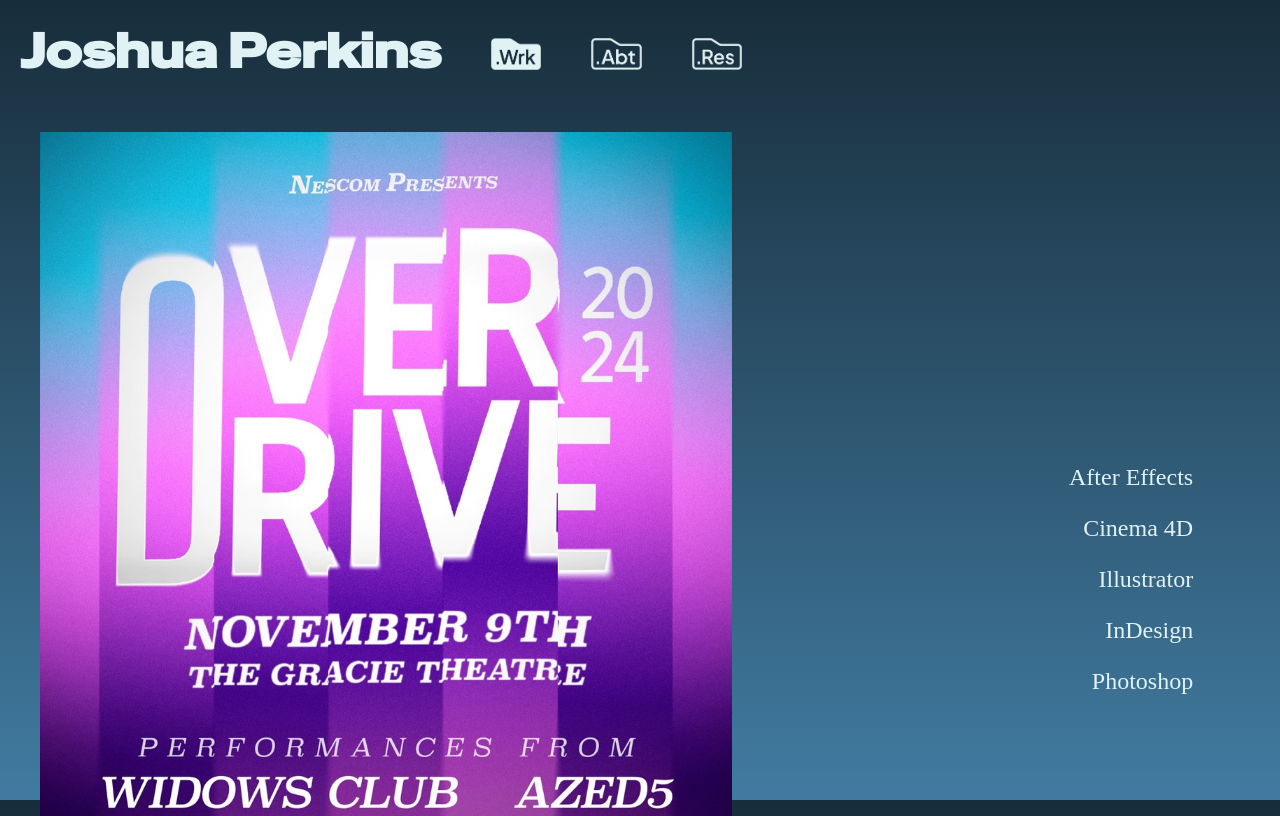
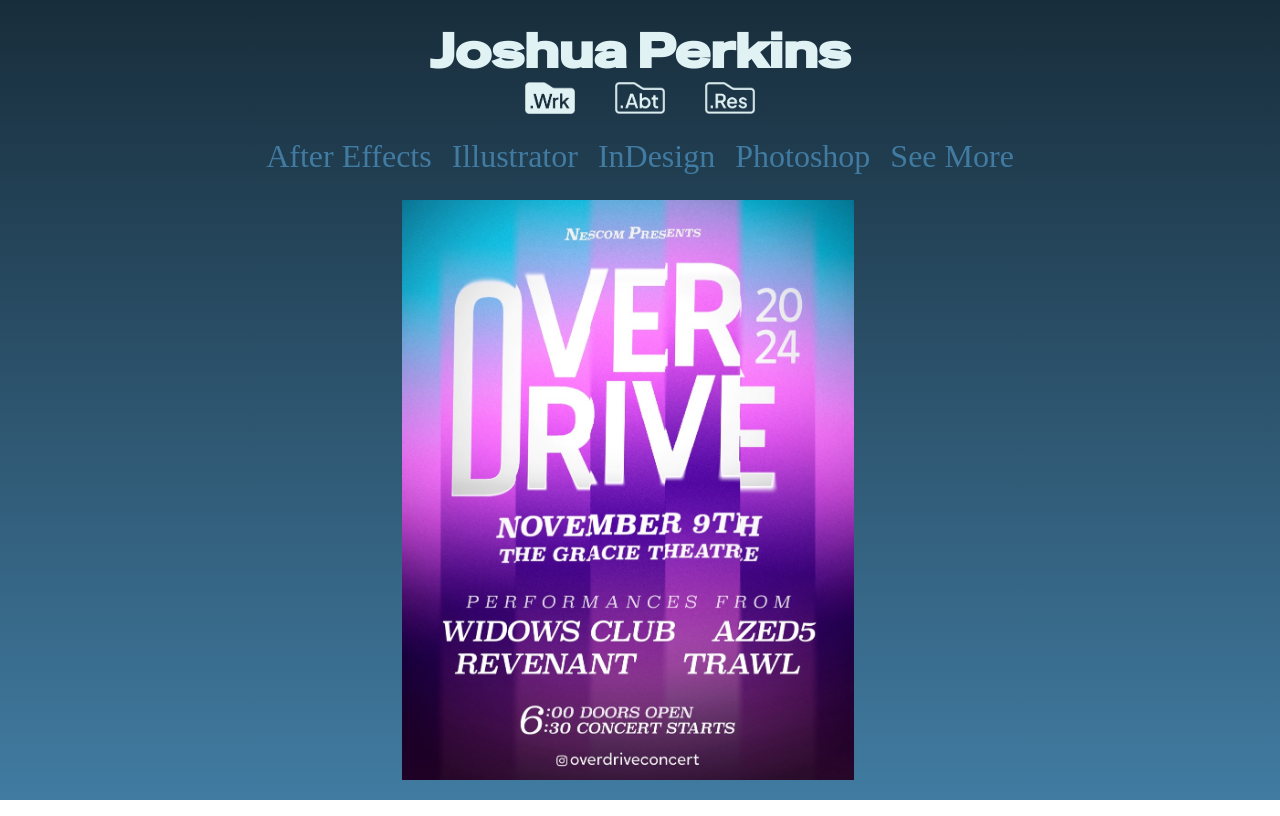
Before and after one commit to SarwuDev/Portfolio2025, a plain HTML site: page MyWork.html in a window 1280 px wide. Shown: the top 816 px of the page. Drawn offline with Linux system fonts and the light colour scheme; a web font is replaced by a local one.

Commit message:
Totally New Stuff

```diff
--- /dev/null
+++ b/About_Stylesheet.css
@@ -0,0 +1,107 @@
+:root{
+    --sky: #E0F2F3;
+    --navy: #182D3B;
+    --lightnavy: #417BA1;
+  }
+  @font-face {
+    font-family: SpecialGothic;
+    src: url(fonts/SpecialGothicExpandedOne.ttf);
+  }
+  .plus-jakarta-sans {
+    font-family: "Plus Jakarta Sans", sans-serif;
+    font-optical-sizing: auto;
+    font-weight: 200;
+    font-style: normal;
+  }
+  .special-gothic {
+    font-family: "Special Gothic Expanded One", sans-serif;
+    font-weight: 400;
+    font-style: normal;
+  }
+  html, body{
+    height: 100vw;
+    margin: 0;
+    padding: 0;
+  }
+  html{
+    width: 100vw;
+    background: linear-gradient(var(--lightnavy) 30%, var(--navy) 100%);
+    background-attachment: fixed;
+  }
+  body{
+    align-items: center;
+    overflow-x: hidden;
+    margin: 0;
+    display: flex;
+    flex-direction: column;
+
+  }
+  nav{
+    margin: 20px;
+    display: flex;
+    flex-direction: column;
+    justify-content: center;
+    align-items: center;
+    flex-wrap: wrap;
+  }
+  nav img{
+    max-height: 32px;
+  }
+  a{
+    text-decoration: none;
+  }
+  .navlinks a:hover{
+    opacity: 70%;
+  }
+  .headertext{
+    margin: 0px 10px;
+  }
+  .navlinks{
+    gap: 40px;
+    display: flex;
+    flex-direction: row;
+    justify-content: left;
+    flex-wrap: nowrap;
+  }
+h1{
+  margin: 0px;
+  padding: 0px;
+  font-size: clamp(24px, 8vw, 48px);
+  font-family: "SpecialGothic";
+  color: var(--sky);
+}
+.AbtMain{
+    width: 100%;
+    justify-content: center;
+    align-items: center;
+    flex-direction: column;
+    display: flex;
+    margin: 20px;
+}
+.profile{
+    border-radius: 50%;
+    max-width: 200px;
+}
+.paragraphs{
+    margin: 0px 20px;
+    display: flex;
+    flex-direction: row;
+    flex-wrap: wrap;
+}
+.paragraphs p{
+    min-width: 400px;
+    font-size: clamp(12px, 3vw, 18px);
+    color: white;
+    text-align: center;
+    margin: 10px;
+}
+.linksBar{
+    gap: 10px;
+    padding: 20px;
+    display: flex;
+    align-items: center;
+    flex-wrap: nowrap;
+}
+.linksBar a img{
+    max-height: 45px;
+}
--- a/MyWork.html
+++ b/MyWork.html
@@ -3,13 +3,13 @@
   <head>
     <meta charset="utf-8" />
     <meta name="viewport" content="width=device-width, initial-scale=1.0" />
-    <title>Joshua Perkins Web Portfolio</title>
+    <title>Joshua Perkins (Work)</title>
     <link rel="stylesheet" href="MyWork_Stylesheet.css" />
     <link rel="preconnect" href="https://fonts.googleapis.com">
     <link rel="preconnect" href="https://fonts.gstatic.com" crossorigin>
     <link href="https://fonts.googleapis.com/css2?family=Plus+Jakarta+Sans:ital,wght@0,200..800;1,200..800&display=swap" rel="stylesheet">
     <link href="https://fonts.googleapis.com/css2?family=Plus+Jakarta+Sans:ital,wght@0,200..800;1,200..800&family=Special+Gothic+Expanded+One&display=swap" rel="stylesheet">
-    <script src="superMenu.js" defer></script>
+    <!--<script src="superMenu.js" defer></script>-->
   </head>
   <body>
   <nav>
@@ -23,11 +23,13 @@
       <a href="AboutMe.html">
         <img src="img/Abt_Sky.png"/>
       </a>
-      <a href="Resume.html">
+      <a target="_blank" href="Resume/Perkins_May2025Resume.pdf">
         <img src="img/Res_Sky.png"/>
       </a>
     </div>
   </nav>
+<div class="mainContent">
+  <!--
   <div class="superMenu">
     <a class="arrow left">⬅️</a>
     <div class="superMenuTextBox">
@@ -35,18 +37,57 @@
     </div>
     <a class="arrow right">➡️</a>
   </div>
-  <div class="workContent">
+  -->
+  <div class="simpleMenu">
+    <p data-image="img/DisplayImages/OverdriveTransitionV3_Small.gif" data-image-2="img/DisplayImages/Overdrive_Screenshot.png">After Effects</p>
+    <!--<p data-image="img/DisplayImages/OverdriveTransitionV3_Small.gif">Cinema 4D</p>-->
+    <p data-image="img/DisplayImages/JumpoffPoster.png" data-image-2="img/DisplayImages/ISAMockup Large.png">Illustrator</p>
+    <p data-image="img/DisplayImages/PrintPortfolio.png" data-image-2="img/DisplayImages/PrintPortfolio2.png">InDesign</p>
+    <p data-image="img/OverdrivePoster.jpeg" data-image-2="img/DisplayImages/TwoWeeksAway.png">Photoshop</p>
+    <p data-iframe="https://www.behance.net/embed/project/168874955?ilo0=1">See More</p>
+  </div>
     <div class="display">
-      <img src="img/OverdrivePoster.jpeg">
+      <img id="mainImage" src="img/OverdrivePoster.jpeg">
+      <iframe id="mainIframe" style="display: none;" src="https://www.behance.net/embed/project/168874955?ilo0=1" frameborder="0" width="404px" height="316px"></iframe>
     </div>
-    <div class="simpleMenu">
-      <p>After Effects</p>
-      <p>Cinema 4D</p>
-      <p>Illustrator</p>
-      <p>InDesign</p>
-      <p>Photoshop</p>
-    </div>
-    </div>
+
   </div>
+<script>
+  const menuItems = document.querySelectorAll('.simpleMenu p');
+  const displayContainer = document.querySelector('.display');
+  const mainImage = document.getElementById('mainImage');
+
+  const secondaryImage = document.createElement('img');
+  secondaryImage.id = 'secondaryImage';
+  displayContainer.appendChild(secondaryImage);
+
+  menuItems.forEach(item => {
+    item.addEventListener('mouseover', () => {
+      const newSrc1 = item.getAttribute('data-image');
+      const newSrc2 = item.getAttribute('data-image-2');
+      const iframeSrc = item.getAttribute('data-iframe');
+
+      mainImage.src = newSrc1;
+
+      if (newSrc2) {
+        secondaryImage.src = newSrc2;
+        secondaryImage.style.display = 'block';
+      } else {
+        secondaryImage.style.display = 'none';
+      }
+
+
+      if (iframeSrc) {
+        mainImage.style.display = 'none';
+        mainIframe.style.display = 'block';
+        mainIframe.src = iframeSrc;
+      } else {
+        mainIframe.style.display = 'none';
+        mainImage.style.display = 'block';
+        mainImage.src = imageSrc;
+      }
+    }
+  )});
+</script>
   </body>
 </html>
--- a/MyWork_Stylesheet.css
+++ b/MyWork_Stylesheet.css
@@ -18,11 +18,16 @@
     font-weight: 400;
     font-style: normal;
   }
+  html, body{
+    height: 100%;
+    margin: 0;
+    padding: 0;
+  }
   html{
-    height: 100%;
     width: 100%;
   }
   body{
+    height: 100vh;
     width: 100%;
     margin: 0;
     display: flex;
@@ -32,73 +37,98 @@
   nav{
     margin: 20px;
     display: flex;
-    flex-direction: row;
-    justify-content: left;
+    flex-direction: column;
+    justify-content: center;
     align-items: center;
     flex-wrap: wrap;
   }
 
   nav img{
     max-height: 32px;
-    margin-right: 50px;
   }
   a{
     text-decoration: none;
   }
+  .navlinks a:hover{
+    opacity: 70%;
+  }
   .headertext{
-    margin-bottom: 10px;
-    margin-right: 50px;
+    margin: 0px 10px;
   }
   .navlinks{
+    gap: 40px;
     display: flex;
     flex-direction: row;
     justify-content: left;
     flex-wrap: nowrap;
   }
 h1{
-    margin: 0;
+  margin: 0px;
+  padding: 0px;
   font-size: clamp(24px, 8vw, 48px);
   font-family: "SpecialGothic";
   color: var(--sky);
 }
-.workContent{
+.mainContent{
+  flex-direction: column;
+  display: flex;
+  overflow-y: auto;
+  margin: 20px;
+  margin-top: 0px;
+  align-items: center;
+  justify-content: center;
+  flex-direction: column;
+  overflow-y: hidden;
+}
+.simpleMenu {
+  min-width: 0;
   width: 100%;
   display: flex;
+  flex-wrap: wrap;
+  justify-content: center;
   align-items: center;
-}
-.simpleMenu{
-  text-align: right;
-  justify-content: right;
-  margin-right: 40px;
+  column-gap: 20px;
+  margin-bottom: 20px;
+  box-sizing: border-box;
 }
 .simpleMenu p{
-  display: block;
+  margin: 0px;
   white-space: nowrap;
-  font-size: clamp(12px, 2vw, 24px);
+  font-size: clamp(18px, 2.5vw, 40px);
   font-family: "Special Gothic Expanded One";
-  color: var(--sky);
+  color: var(--lightnavy);
 }
 .simpleMenu p:hover {
-    color: var(--lightnavy);
+    color: var(--sky);
     transition: color 250ms;
-    cursor: grab;
+    cursor: pointer;
 }
 .display{
-    margin: 20px 40px;
+  flex: 1;
+  height: 100%;
   display: flex;
-    justify-content: space-between;
+  flex-wrap: wrap;
+  justify-content: center;
+  width: 100%;
+  overflow: scroll;
+  scrollbar-gutter: stable;
 }
 .display img{
-  max-width: 70%;
+  margin: 5px;
+  overflow-x: auto;
+  width: auto;
+  max-width: 100%;
+  object-fit: contain;
   height: auto;
+  max-height: 100%;
 }
+
+/*
 .superMenu{
   display: none;
 }
-@media only screen and (max-width: 812px) {
-    .simpleMenu{
-        visibility: hidden;
-    }
+
+@media only screen and (max-width: 852px) {
     .superMenu{
         visibility: visible;
         position: absolute;
@@ -128,3 +158,4 @@ h1{
         color: var(--sky);
       }
 }
+      */
```
Also changed, not shown: AboutMe.html (added, +49 -0 lines), index.html (+13 -15 lines), stylesheet.css (+0 -7 lines), img/DisplayImages/EDC_Poster.png (added), img/DisplayImages/JumpoffPoster.png (added), img/DisplayImages/Overdrive.png (added), img/DisplayImages/PrintPortfolio.png (added), img/DisplayImages/PrintPortfolio2.png (added), img/DisplayImages/TwoWeeksAway.png (added), svg/email.svg (added), svg/folder.svg (added), 4 other files. Lines whose indentation alone changed are shown as unchanged.
